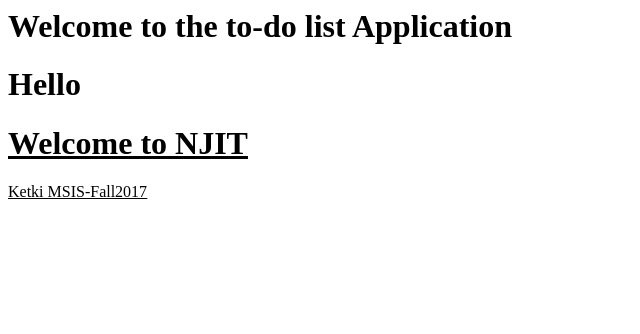
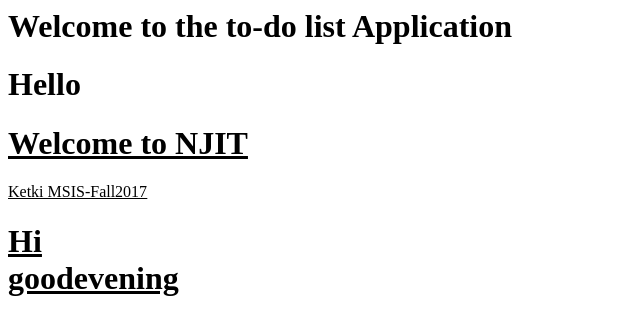
Before and after one commit to ketki23/todo_fall2017, a plain HTML site: page index.html in a window 1280 px wide. Shown: the whole page, without its empty margins (0-640 px from the left). Drawn offline with Linux system fonts and the light colour scheme.

Commit message:
added index.html

```diff
--- a/index.html
+++ b/index.html
@@ -13,4 +13,12 @@
 
 </body>
 </html>
+<html>
+<body>
+
+<h1>Hi
+<br>
+goodevening</h1>
+
+</body>
 </html>
```
